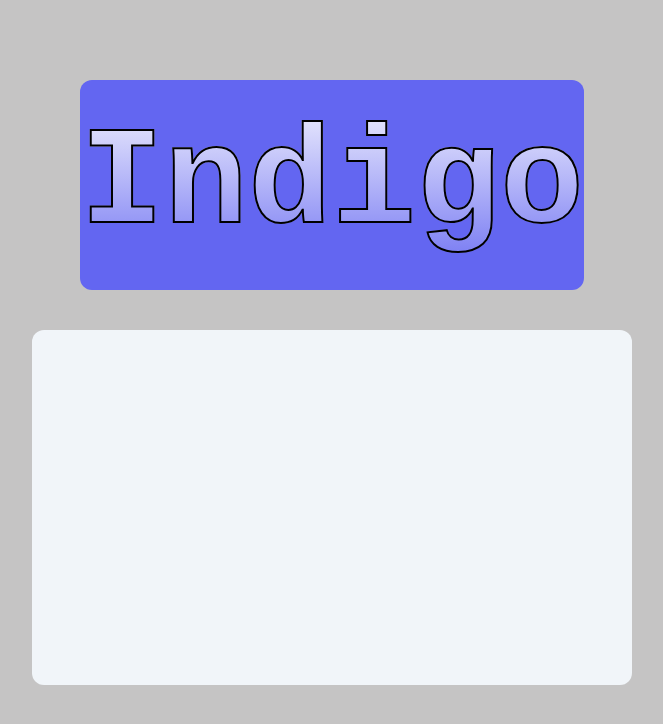
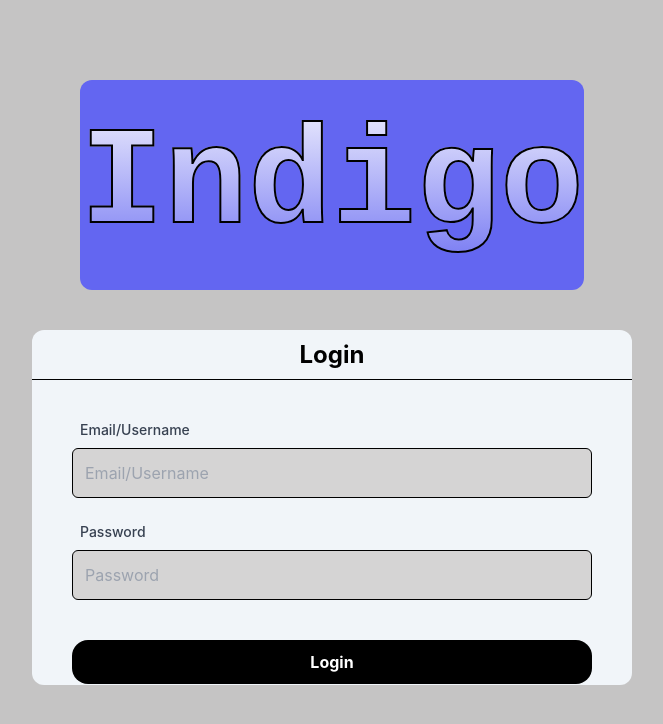
Before and after one commit to 0-Hossam-0/login-system, a React (Vite) app: page /register in a window 1280 px wide. Shown: the top 724 px of the page, without its empty margins (308-971 px from the left). Built offline with nearby package versions, Linux system fonts and the light colour scheme.

Commit message:
Restore original login panel content

```diff
--- a/src/Components/Login.tsx
+++ b/src/Components/Login.tsx
@@ -7,7 +7,63 @@ const Login: React.FC = () => {
   const { loginPanel, LoginMessages } = useLoginContext();
   const { getLoadingState, setIsLogin, LoginInputs, setLoadingState, setShowOverlay } = useRegisterAndLoginContext();
   return (
-    <div ref={loginPanel}>
+    <div>
+      <div className="flex items-center justify-center h-[50px] dark:border-white border-black border-b">
+        <p className="dark:text-white text-black font-bold text-2xl select-none">Login</p>
+      </div>
+      <div className="flex flex-col gap-6 p-10">
+        <div className="flex flex-col gap-2">
+          <label className="text-sm font-medium text-gray-700 dark:text-gray-300 ml-2">Email/Username</label>
+          <input
+            type="text"
+            className="w-full rounded-md p-3 focus:outline-indigo-500 bg-[#d5d4d4] hover:bg-[#d8d7d7] outline-none border-black border"
+            placeholder="Email/Username"
+            ref={LoginInputs.emailLogin}
+          />
+        </div>
+        <div className="flex flex-col gap-2">
+          <label className="text-sm font-medium text-gray-700 dark:text-gray-300 ml-2">Password</label>
+          <input
+            type="password"
+            className="w-full rounded-md p-3 focus:outline-indigo-500 bg-[#d5d4d4] hover:bg-[#d8d7d7] outline-none border-black border"
+            placeholder="Password"
+            ref={LoginInputs.passwordLogin}
+          />
+        </div>
+        <div className="flex flex-col gap-4">
+          <p className="text-red-500 font-bold text-center" ref={LoginMessages.login}></p>
+          {getLoadingState.showLoginLoading && (
+            <div className="flex justify-center">
+              <div className="inline-block rounded-full text-indigo-600 dark:text-indigo-400 px-4 text-xs font-medium uppercase leading-normal transition duration-150 ease-in-out focus:outline-none focus:ring-0 select-none">
+                <div role="status" className="inline-block h-3 w-3 mr-2 animate-spin rounded-full border-2 border-solid border-current border-r-transparent align-[-0.125em] motion-reduce:animate-[spin_1.5s_linear_infinite]">
+                  <span className="!absolute !-m-px !h-px !w-px !overflow-hidden !whitespace-nowrap !border-0 !p-0 ![clip:rect(0,0,0,0)]">Loading...</span>
+                </div>
+                Loading
+              </div>
+            </div>
+          )}
+          <div className="w-full rounded-2xl bg-black overflow-hidden">
+            <button
+              className="button login h-11 w-full text-center text-white font-bold rounded-2xl bg-transparent"
+              onClick={() => {
+                loginValidation({ LoginInputs, LoginMessages, setLoadingState, setShowOverlay });
+              }}
+            >
+              Login
+            </button>
+          </div>
+          <div className="flex justify-center items-center border-black dark:border-white border-t pt-4">
+            <button
+              className="bg-indigo-500 p-2 rounded-xl w-[300px] hover:bg-indigo-400 font-bold"
+              onClick={() => {
+                setIsLogin(false);
+              }}
+            >
+              Register
+            </button>
+          </div>
+        </div>
+      </div>
     </div>
   );
 };
```
